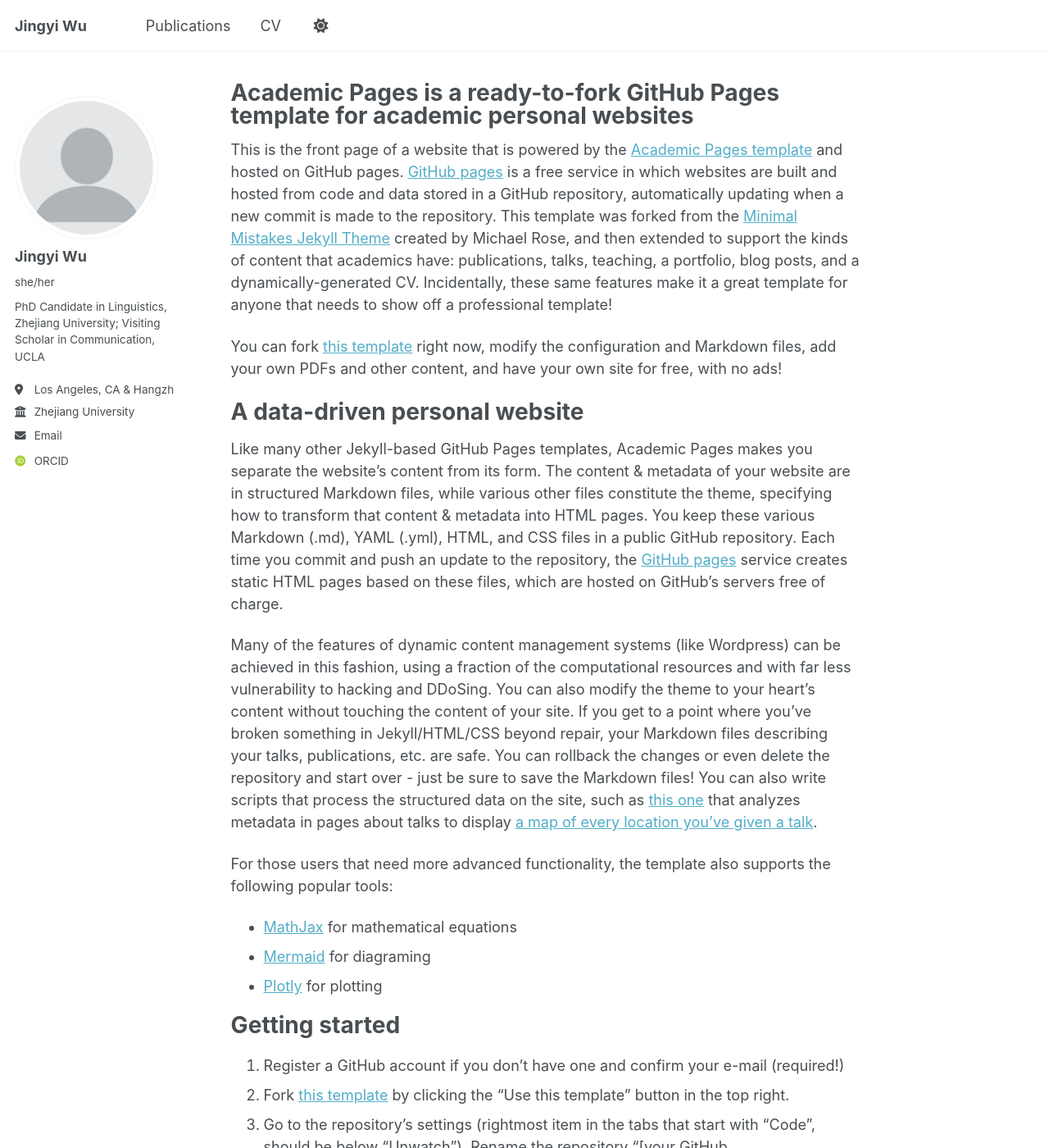
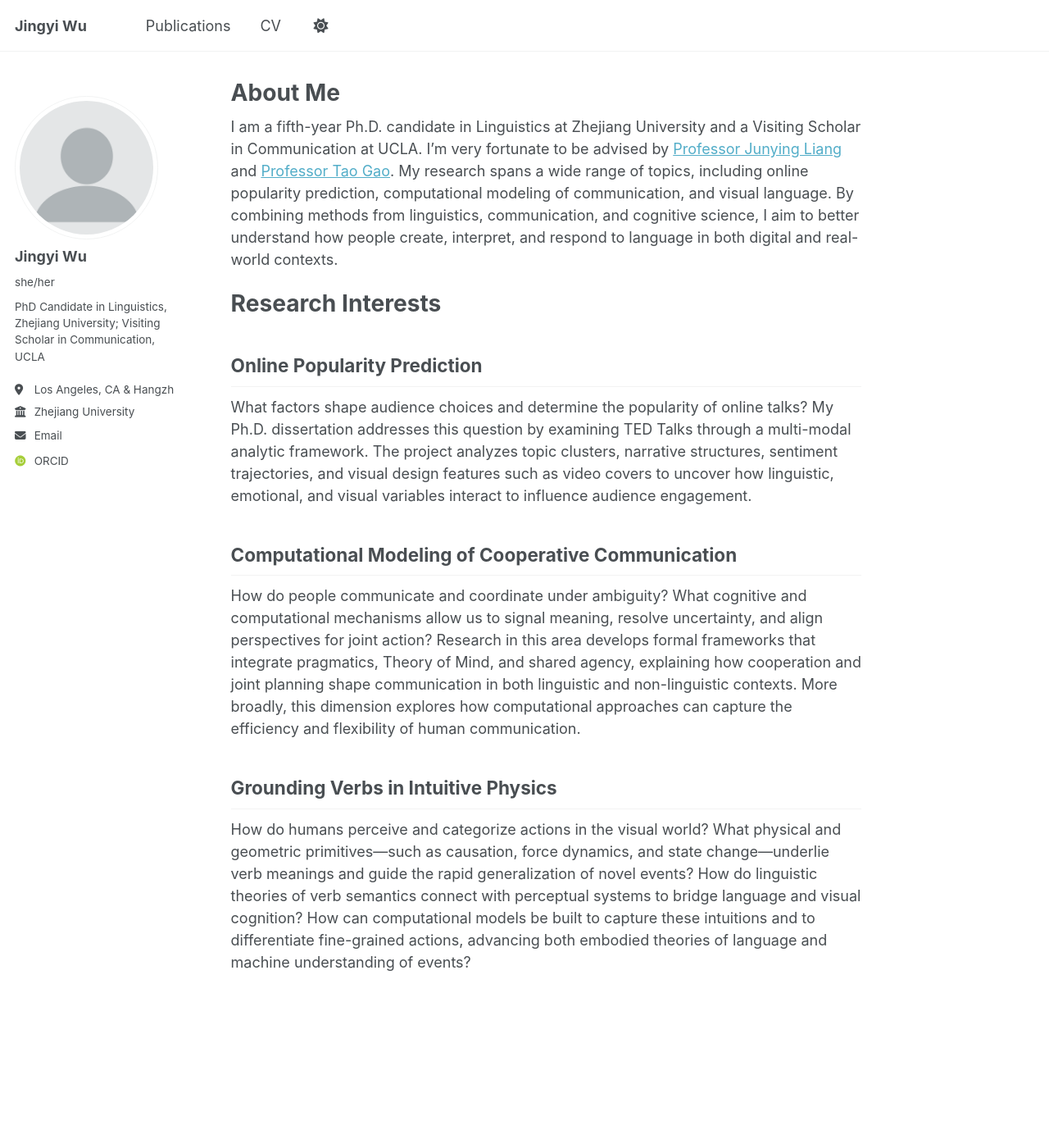
Before and after one commit to stephanie9986/jingyiwu.github.io, a Jekyll site: the page built from _pages/about.md, in a window 1280 px wide and 1400 px high. Shown: the whole window at 82% size. Built offline with Jekyll 4.4.1, drawn with Linux system fonts in a browser that asks for light colours; some web fonts are replaced; a script that is not in the unit is left out; some of the changed text lies outside the part shown.

Commit message:
Update about.md

```diff
--- a/_pages/about.md
+++ b/_pages/about.md
@@ -1,56 +1,25 @@
 ---
 permalink: /
-title: "Academic Pages is a ready-to-fork GitHub Pages template for academic personal websites"
+title: "About Me"
 author_profile: true
 redirect_from:
   - /about/
   - /about.html
 ---
 
-This is the front page of a website that is powered by the [Academic Pages template](https://github.com/academicpages/academicpages.github.io) and hosted on GitHub pages. [GitHub pages](https://pages.github.com) is a free service in which websites are built and hosted from code and data stored in a GitHub repository, automatically updating when a new commit is made to the repository. This template was forked from the [Minimal Mistakes Jekyll Theme](https://mmistakes.github.io/minimal-mistakes/) created by Michael Rose, and then extended to support the kinds of content that academics have: publications, talks, teaching, a portfolio, blog posts, and a dynamically-generated CV. Incidentally, these same features make it a great template for anyone that needs to show off a professional template!
+I am a fifth-year Ph.D. candidate in Linguistics at Zhejiang University and a Visiting Scholar in Communication at UCLA. I'm very fortunate to be advised by [Professor Junying Liang](https://person.zju.edu.cn/en/jyleung#0) and [Professor Tao Gao](https://comm.ucla.edu/person/tao-gao/). My research spans a wide range of topics, including online popularity prediction, computational modeling of communication, and visual language. By combining methods from linguistics, communication, and cognitive science, I aim to better understand how people create, interpret, and respond to language in both digital and real-world contexts.
 
- You can fork [this template](https://github.com/academicpages/academicpages.github.io) right now, modify the configuration and Markdown files, add your own PDFs and other content, and have your own site for free, with no ads!
+Research Interests
+======
 
-A data-driven personal website
-======
-Like many other Jekyll-based GitHub Pages templates, Academic Pages makes you separate the website's content from its form. The content & metadata of your website are in structured Markdown files, while various other files constitute the theme, specifying how to transform that content & metadata into HTML pages. You keep these various Markdown (.md), YAML (.yml), HTML, and CSS files in a public GitHub repository. Each time you commit and push an update to the repository, the [GitHub pages](https://pages.github.com/) service creates static HTML pages based on these files, which are hosted on GitHub's servers free of charge.
+Online Popularity Prediction
+------
+What factors shape audience choices and determine the popularity of online talks? My Ph.D. dissertation addresses this question by examining TED Talks through a multi-modal analytic framework. The project analyzes topic clusters, narrative structures, sentiment trajectories, and visual design features such as video covers to uncover how linguistic, emotional, and visual variables interact to influence audience engagement.
 
-Many of the features of dynamic content management systems (like Wordpress) can be achieved in this fashion, using a fraction of the computational resources and with far less vulnerability to hacking and DDoSing. You can also modify the theme to your heart's content without touching the content of your site. If you get to a point where you've broken something in Jekyll/HTML/CSS beyond repair, your Markdown files describing your talks, publications, etc. are safe. You can rollback the changes or even delete the repository and start over - just be sure to save the Markdown files! You can also write scripts that process the structured data on the site, such as [this one](https://github.com/academicpages/academicpages.github.io/blob/master/talkmap.ipynb) that analyzes metadata in pages about talks to display [a map of every location you've given a talk](https://academicpages.github.io/talkmap.html).
+Computational Modeling of Cooperative Communication
+------
+How do people communicate and coordinate under ambiguity? What cognitive and computational mechanisms allow us to signal meaning, resolve uncertainty, and align perspectives for joint action? Research in this area develops formal frameworks that integrate pragmatics, Theory of Mind, and shared agency, explaining how cooperation and joint planning shape communication in both linguistic and non-linguistic contexts. More broadly, this dimension explores how computational approaches can capture the efficiency and flexibility of human communication.
 
-For those users that need more advanced functionality, the template also supports the following popular tools:
-- [MathJax](https://www.mathjax.org/) for mathematical equations
-- [Mermaid](https://mermaid.js.org/) for diagraming
-- [Plotly](https://plotly.com/javascript/) for plotting
-
-Getting started
-======
-1. Register a GitHub account if you don't have one and confirm your e-mail (required!)
-1. Fork [this template](https://github.com/academicpages/academicpages.github.io) by clicking the "Use this template" button in the top right.
-1. Go to the repository's settings (rightmost item in the tabs that start with "Code", should be below "Unwatch"). Rename the repository "[your GitHub username].github.io", which will also be your website's URL.
-1. Set site-wide configuration and create content & metadata (see below -- also see [this set of diffs](http://archive.is/3TPas) showing what files were changed to set up [an example site](https://getorg-testacct.github.io) for a user with the username "getorg-testacct")
-1. Upload any files (like PDFs, .zip files, etc.) to the files/ directory. They will appear at https://[your GitHub username].github.io/files/example.pdf.
-1. Check status by going to the repository settings, in the "GitHub pages" section
-
-Site-wide configuration
+Grounding Verbs in Intuitive Physics
 ------
-The main configuration file for the site is in the base directory in [_config.yml](https://github.com/academicpages/academicpages.github.io/blob/master/_config.yml), which defines the content in the sidebars and other site-wide features. You will need to replace the default variables with ones about yourself and your site's github repository. The configuration file for the top menu is in [_data/navigation.yml](https://github.com/academicpages/academicpages.github.io/blob/master/_data/navigation.yml). For example, if you don't have a portfolio or blog posts, you can remove those items from that navigation.yml file to remove them from the header.
-
-Create content & metadata
-------
-For site content, there is one Markdown file for each type of content, which are stored in directories like _publications, _talks, _posts, _teaching, or _pages. For example, each talk is a Markdown file in the [_talks directory](https://github.com/academicpages/academicpages.github.io/tree/master/_talks). At the top of each Markdown file is structured data in YAML about the talk, which the theme will parse to do lots of cool stuff. The same structured data about a talk is used to generate the list of talks on the [Talks page](https://academicpages.github.io/talks), each [individual page](https://academicpages.github.io/talks/2012-03-01-talk-1) for specific talks, the talks section for the [CV page](https://academicpages.github.io/cv), and the [map of places you've given a talk](https://academicpages.github.io/talkmap.html) (if you run this [python file](https://github.com/academicpages/academicpages.github.io/blob/master/talkmap.py) or [Jupyter notebook](https://github.com/academicpages/academicpages.github.io/blob/master/talkmap.ipynb), which creates the HTML for the map based on the contents of the _talks directory).
-
-**Markdown generator**
-
-The repository includes [a set of Jupyter notebooks](https://github.com/academicpages/academicpages.github.io/tree/master/markdown_generator
-) that converts a CSV containing structured data about talks or presentations into individual Markdown files that will be properly formatted for the Academic Pages template. The sample CSVs in that directory are the ones I used to create my own personal website at stuartgeiger.com. My usual workflow is that I keep a spreadsheet of my publications and talks, then run the code in these notebooks to generate the Markdown files, then commit and push them to the GitHub repository.
-
-How to edit your site's GitHub repository
-------
-Many people use a git client to create files on their local computer and then push them to GitHub's servers. If you are not familiar with git, you can directly edit these configuration and Markdown files directly in the github.com interface. Navigate to a file (like [this one](https://github.com/academicpages/academicpages.github.io/blob/master/_talks/2012-03-01-talk-1.md) and click the pencil icon in the top right of the content preview (to the right of the "Raw | Blame | History" buttons). You can delete a file by clicking the trashcan icon to the right of the pencil icon. You can also create new files or upload files by navigating to a directory and clicking the "Create new file" or "Upload files" buttons.
-
-Example: editing a Markdown file for a talk
-![Editing a Markdown file for a talk](/images/editing-talk.png)
-
-For more info
-------
-More info about configuring Academic Pages can be found in [the guide](https://academicpages.github.io/markdown/), the [growing wiki](https://github.com/academicpages/academicpages.github.io/wiki), and you can always [ask a question on GitHub](https://github.com/academicpages/academicpages.github.io/discussions). The [guides for the Minimal Mistakes theme](https://mmistakes.github.io/minimal-mistakes/docs/configuration/) (which this theme was forked from) might also be helpful.
+How do humans perceive and categorize actions in the visual world? What physical and geometric primitives—such as causation, force dynamics, and state change—underlie verb meanings and guide the rapid generalization of novel events? How do linguistic theories of verb semantics connect with perceptual systems to bridge language and visual cognition? How can computational models be built to capture these intuitions and to differentiate fine-grained actions, advancing both embodied theories of language and machine understanding of events?
```
